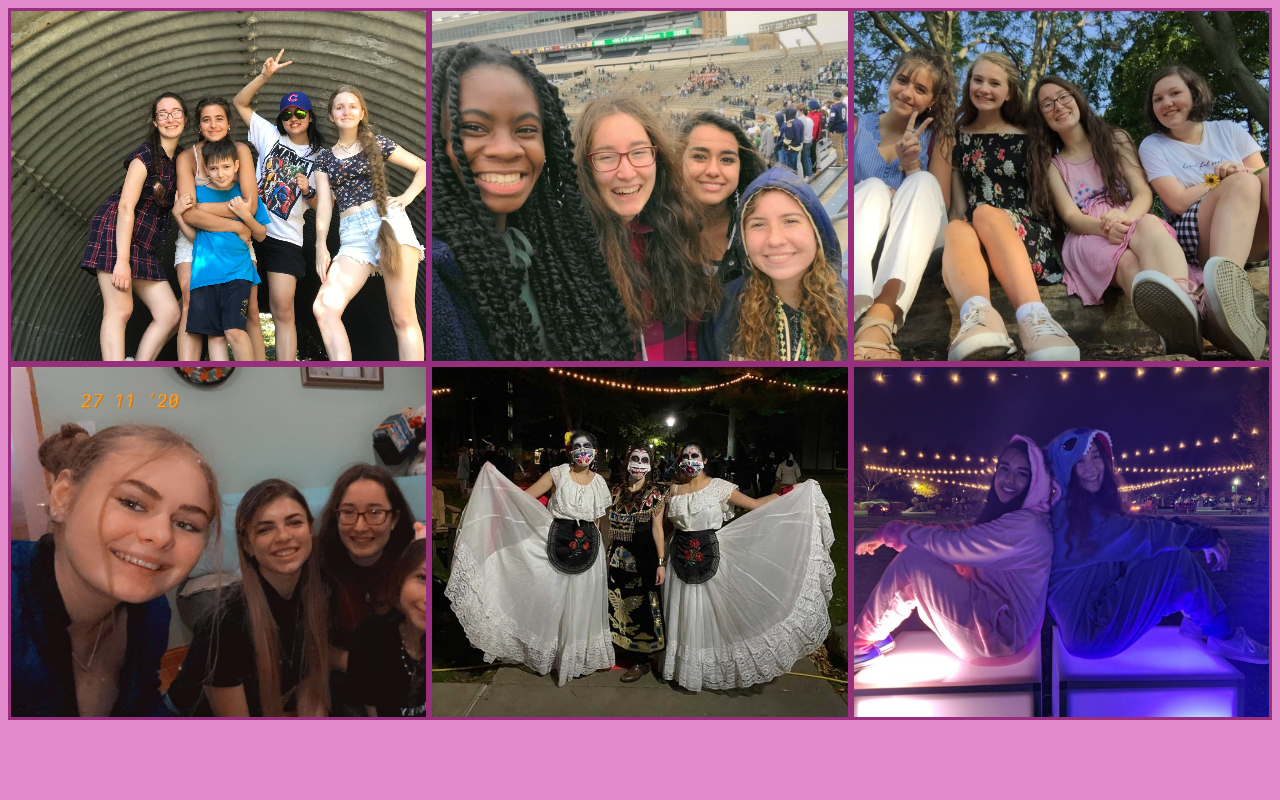
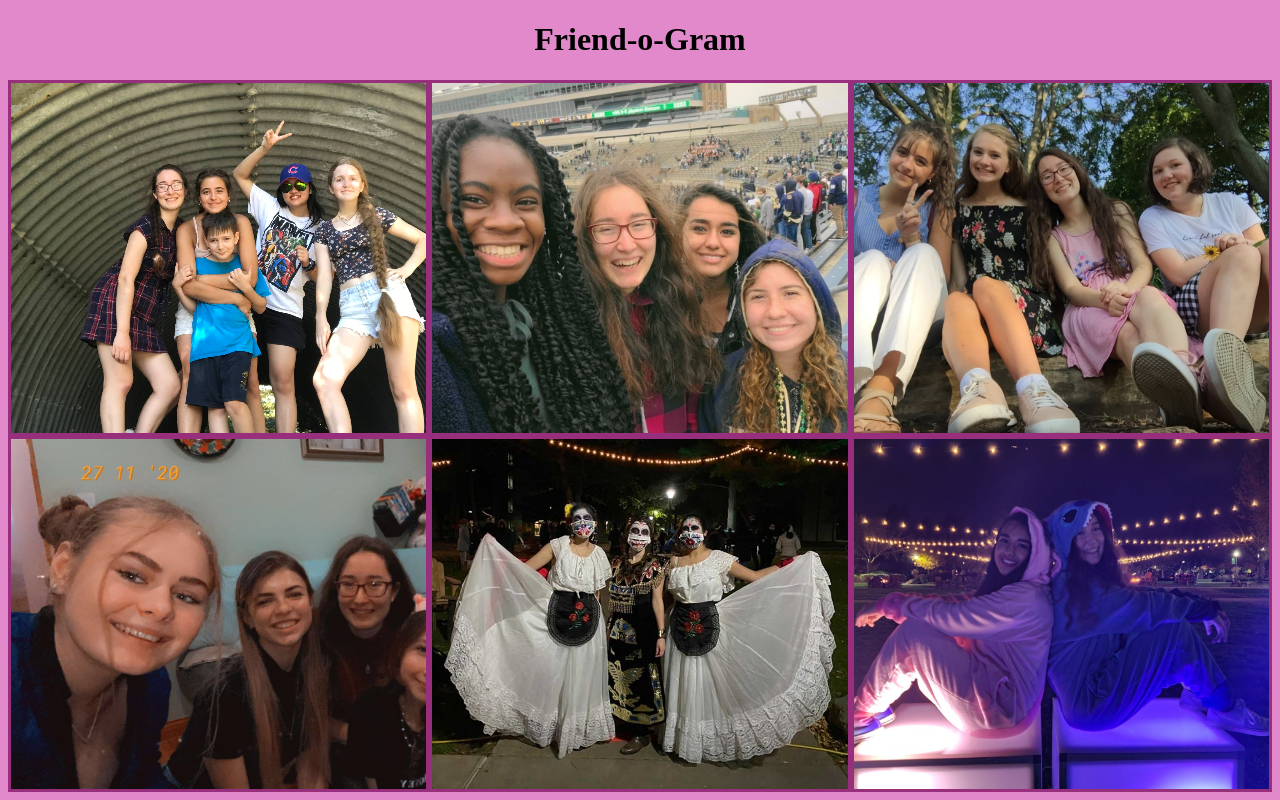
Before and after one commit to amatusza/Friend-o-Gram, a plain HTML site: page index.html in a window 1280 px wide. Drawn offline with Linux system fonts and the light colour scheme.

Commit message:
fixed with h1 title and grid intact

```diff
--- a/index.html
+++ b/index.html
@@ -2,12 +2,14 @@
 <html>
   <head>
       <style>
-          body{
+          .photos-holder{
           display:grid;
-          grid-template-columns: auto auto auto;
-          background-color:rgb(226, 137, 204)
+          grid-template-columns: 1fr 1fr 1fr;
           }
 
+        body{
+            background-color:rgb(226, 137, 204)
+        }
           .photo{
             height:350px;
             background-size: cover;
@@ -33,12 +35,18 @@
               background-image:url(photo-6.jpg)
           }
 
+          h1{
+              text-align: center;
+          }
+
       </style>
   </head>
 
 
   <body>
 
+    <h1>Friend-o-Gram</h1>
+      <div class="photos-holder">
     <div class="photo" id="photo-1"></div>
     <div class="photo" id="photo-2"></div>
     <div class="photo" id="photo-3"></div>
@@ -46,6 +54,7 @@
     <div class="photo" id="photo-5"></div>
     <div class="photo" id="photo-6"></div>
 
+        </div>
   </body>
 
 
```
